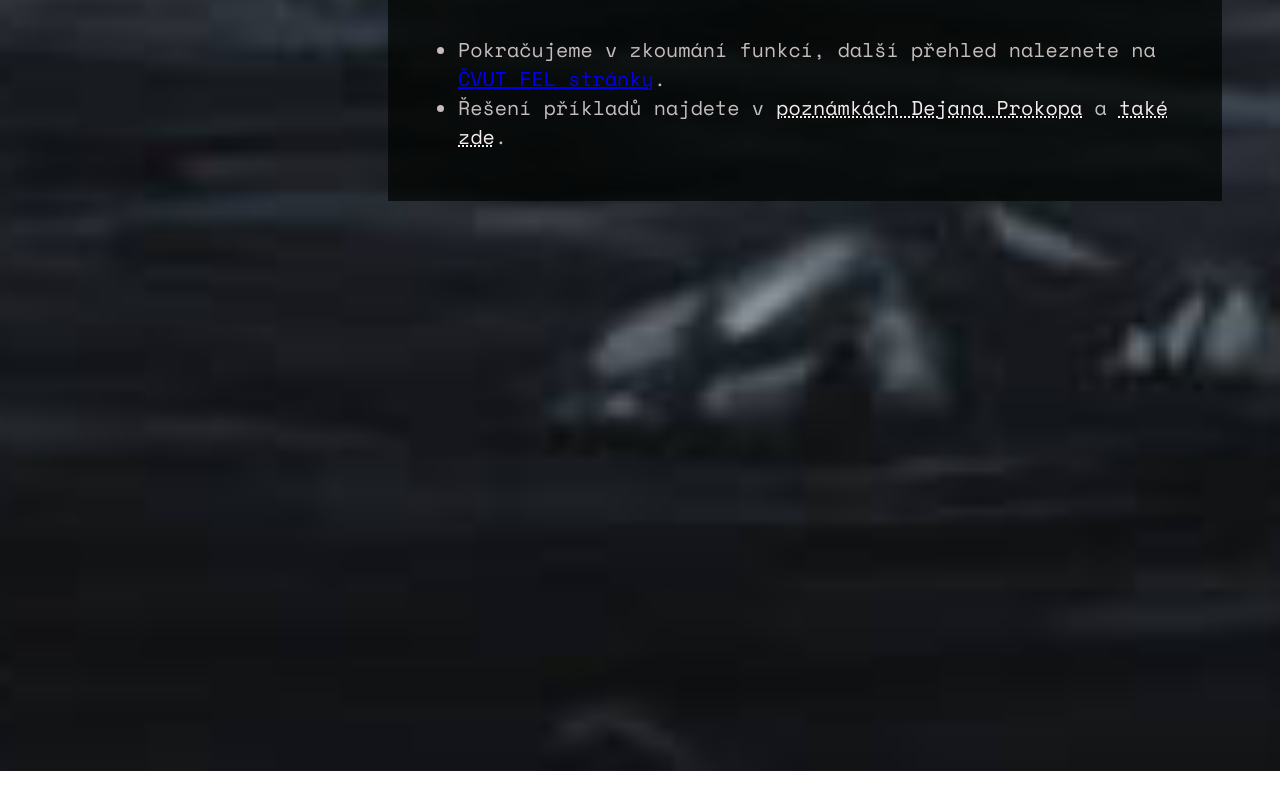
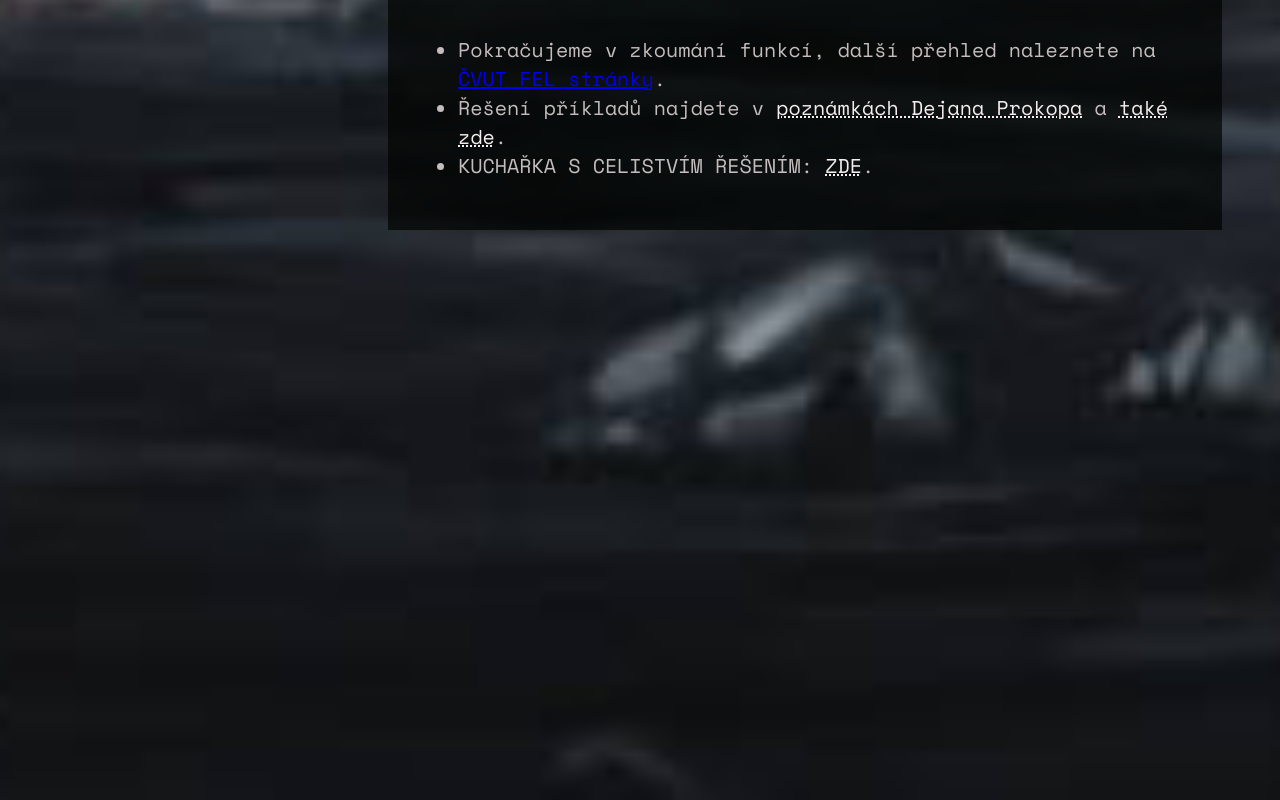
Before and after one commit to KristianVitovsky/personalweb, a plain HTML site: page LS24MatAVSE.html in a window 1280 px wide. Shown: the part 4767-5567 px from the top of the page. Before the commit the page ends 5538 px from the top, so only its background shows below. Drawn offline with nearby package versions, Linux system fonts and the light colour scheme; some packages are replaced by stand-ins of ours.

Commit message:
kucharka

```diff
--- a/LS24MatAVSE.html
+++ b/LS24MatAVSE.html
@@ -126,6 +126,7 @@
                             <ul>
                             <li>Pokračujeme v zkoumání funkcí, další přehled naleznete na <a href="https://math.fel.cvut.cz/mt/txtc/3/txc3cb3.htm" target="_blank">ČVUT FEL stránky</a>.</li>
                             <li>  Řešení příkladů najdete v <a class="intext" href="https://prokopdejan.jecool.net/files/cv8.pdf" target="_blank" style="font-size: 20px;">poznámkách Dejana Prokopa</a> a <a class="intext" href="https://prokopdejan.jecool.net/files/cv9.pdf" target="_blank" style="font-size: 20px;">také zde</a>.</li>
+                            <li>  KUCHAŘKA S CELISTVÍM ŘEŠENÍM:  <a class="intext" href="https://prokopdejan.jecool.net/files/cv10.pdf" target="_blank" style="font-size: 20px;">ZDE</a>.</li>
                             </ul></p>
 
                     </div>
```
